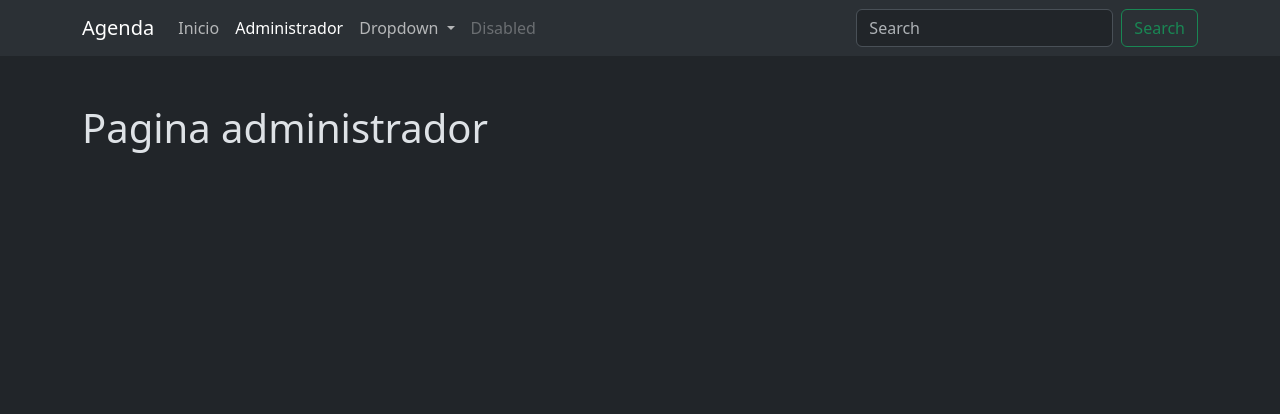
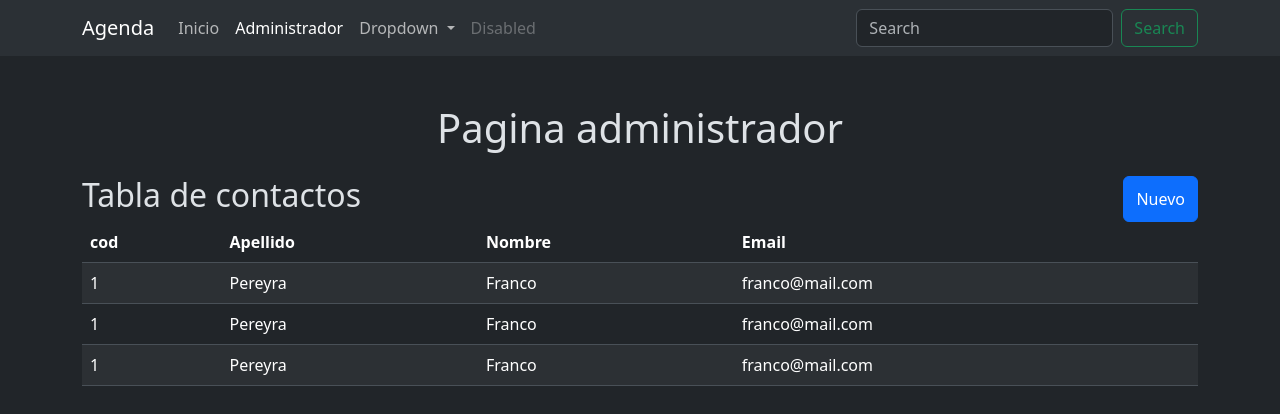
Before and after one commit to rollingcodeschool/crudAgenda-c101, a plain HTML site: page pages/administrador.html in a window 1280 px wide. Drawn offline with nearby package versions, Linux system fonts and the light colour scheme.

Commit message:
agregamos una tabla de contactos

```diff
--- a/pages/administrador.html
+++ b/pages/administrador.html
@@ -48,7 +48,45 @@
           </nav>
     </header>
     <main class="container my-5">
-        <h1>Pagina administrador</h1>
+        <h1 class="text-center">Pagina administrador</h1>
+        <section class="mt-4">
+            <div class="d-flex justify-content-between">
+                <h2>Tabla de contactos</h2>
+                <button class="btn btn-primary">Nuevo</button>
+            </div>
+            <div class="table-responsive">
+                <table class="table table-striped">
+                    <thead>
+                        <tr>
+                            <th>cod</th>
+                            <th>Apellido</th>
+                            <th>Nombre</th>
+                            <th>Email</th>
+                        </tr>
+                    </thead>
+                    <tbody>
+                        <tr>
+                            <td>1</td>
+                            <td>Pereyra</td>
+                            <td>Franco</td>
+                            <td>franco@mail.com</td>
+                        </tr>
+                        <tr>
+                            <td>1</td>
+                            <td>Pereyra</td>
+                            <td>Franco</td>
+                            <td>franco@mail.com</td>
+                        </tr>
+                        <tr>
+                            <td>1</td>
+                            <td>Pereyra</td>
+                            <td>Franco</td>
+                            <td>franco@mail.com</td>
+                        </tr>
+                    </tbody>
+                </table>
+            </div>
+        </section>
     </main>
     <footer></footer>
     <script src="https://cdn.jsdelivr.net/npm/bootstrap@5.3.3/dist/js/bootstrap.bundle.min.js" integrity="sha384-YvpcrYf0tY3lHB60NNkmXc5s9fDVZLESaAA55NDzOxhy9GkcIdslK1eN7N6jIeHz" crossorigin="anonymous"></script>
```
